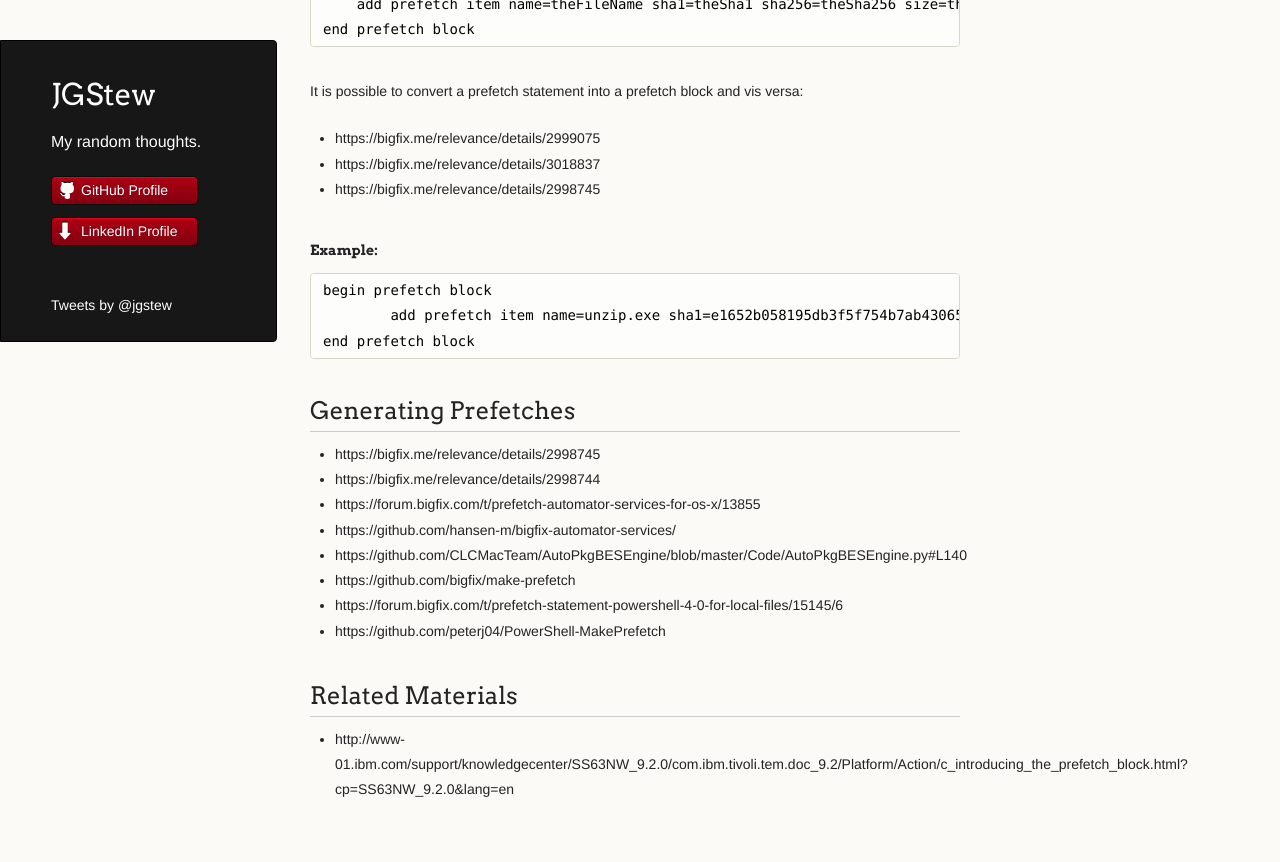
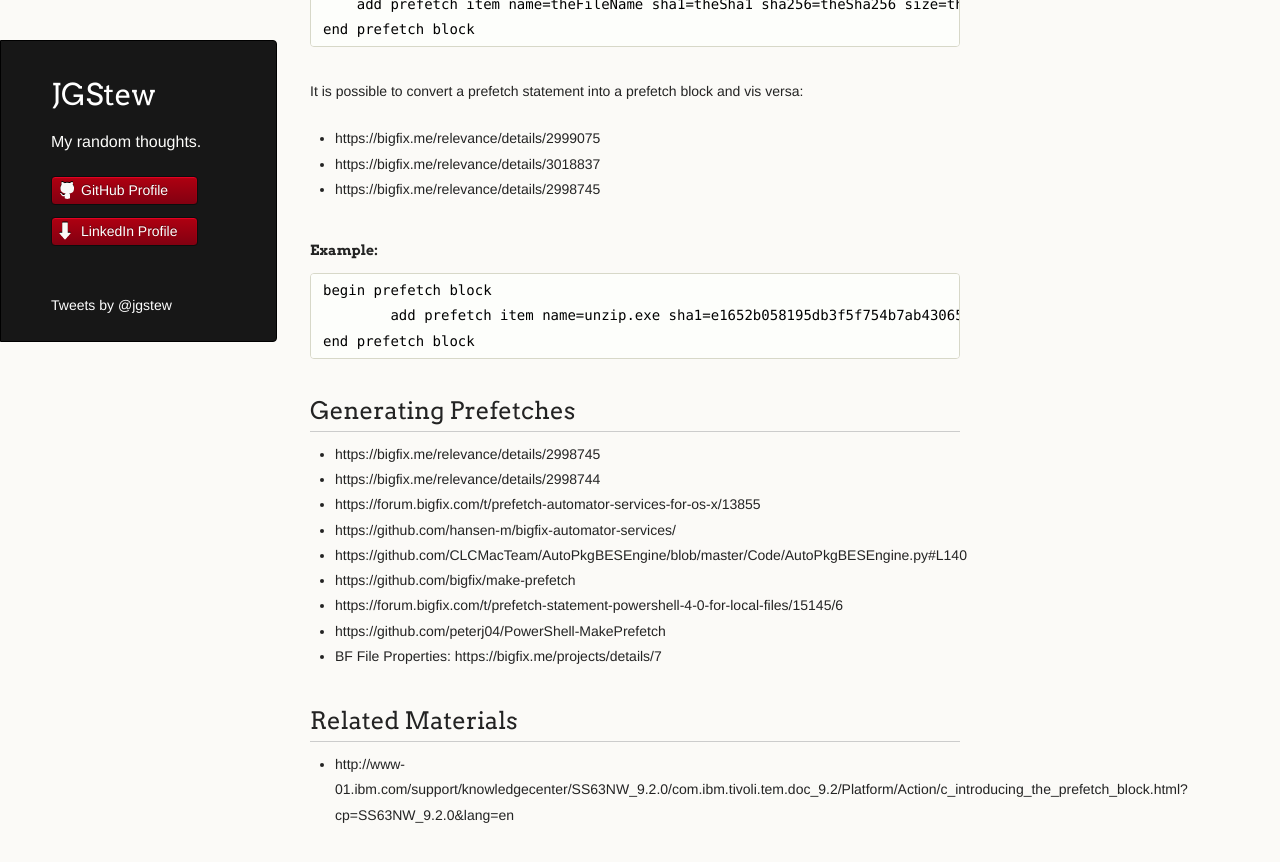
Before and after one commit to jgstew/jgstew.github.io, a Jekyll site: the page built from _posts/2016-11-21-Downloading-Files-with-BigFix:-Prefetches.md, in a window 1280 px wide and 900 px high, scrolled down 1485 px. Shown: the top 862 px of the window. Built offline with Jekyll 4.4.1, drawn with Linux system fonts in a browser that asks for light colours; comment, search, counter and statistics services are not loaded.

Commit message:
Update 2016-11-21-Downloading-Files-with-BigFix:-Prefetches.md

```diff
--- a/_posts/2016-11-21-Downloading-Files-with-BigFix:-Prefetches.md
+++ b/_posts/2016-11-21-Downloading-Files-with-BigFix:-Prefetches.md
@@ -70,6 +70,7 @@ It is possible to convert a prefetch statement into a prefetch block and vis ver
 - https://github.com/bigfix/make-prefetch
 - https://forum.bigfix.com/t/prefetch-statement-powershell-4-0-for-local-files/15145/6
 - https://github.com/peterj04/PowerShell-MakePrefetch
+- BF File Properties: https://bigfix.me/projects/details/7
 
 ## Related Materials
 
```
